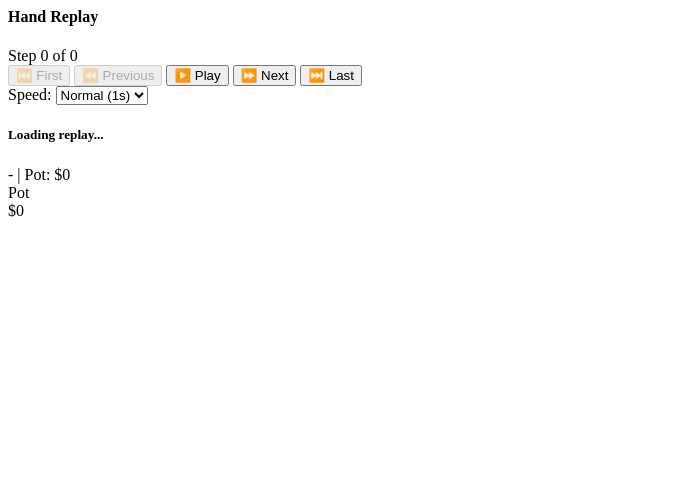
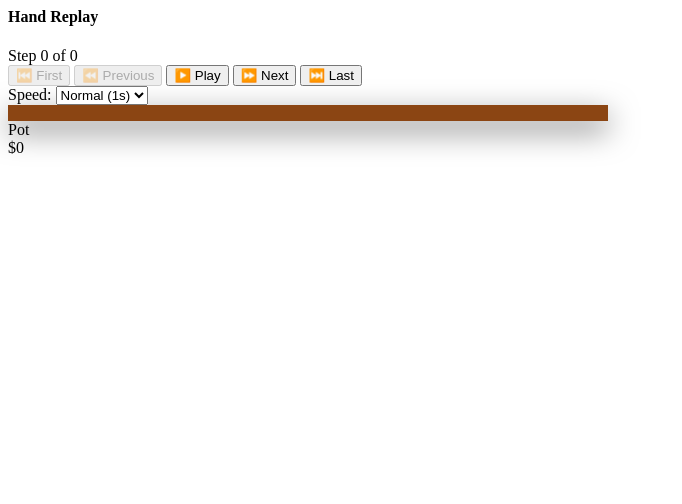
Before and after one commit to watwtat/jamnesia, a Flask app: template templates/hand_replay.html in a window 1280 px wide. Shown: the top 504 px of the page, without its empty margins (0-682 px from the left). Run offline with Flask 3, Linux system fonts and the light colour scheme; the template is opened without the code that fills it, so the values that code supplies are empty.

Commit message:
Improve poker table visualization with elliptical design and better layout
- Replace rectangular table with realistic elliptical poker table
- Add poker felt texture with radial gradient and wooden border
- Position players mathematically around ellipse perimeter
- Display hole cards horizontally instead of vertically
- Remove overlapping yellow action description section
- Adjust board cards and pot positioning to prevent overlap
- Enhance visual styling with proper shadows and borders

🤖 Generated with [Claude Code](https://claude.ai/code)

Co-Authored-By: Claude <noreply@anthropic.com>

```diff
--- a/templates/hand_replay.html
+++ b/templates/hand_replay.html
@@ -45,36 +45,38 @@
         </div>
     </div>
 
-    <!-- Current Action Description -->
-    <div class="bg-yellow-50 rounded-lg p-4">
-        <div class="text-center">
-            <h5 class="font-medium text-lg" id="action-description">Loading replay...</h5>
-            <div class="text-sm text-gray-600 mt-1">
-                <span id="current-street">-</span> | Pot: $<span id="current-pot">0</span>
-            </div>
-        </div>
+
+    <!-- Poker Table Visual -->
+    <div class="relative p-8 min-h-96">
+        <!-- Poker Table Surface (Elliptical) -->
+        <div class="poker-table-container relative mx-auto" style="width: 600px; height: 400px;">
+            <!-- Table Felt (Elliptical shape) -->
+            <div class="poker-table-felt absolute inset-0 rounded-full shadow-2xl"
+                 style="background: radial-gradient(ellipse, #0f5132 0%, #198754 30%, #0f5132 100%);
+                        border: 8px solid #8b4513;
+                        box-shadow: inset 0 0 50px rgba(0,0,0,0.3), 0 10px 30px rgba(0,0,0,0.5);">
             </div>
 
-    <!-- Poker Table Visual -->
-    <div class="bg-green-600 rounded-lg p-6 relative min-h-96">
+            <!-- Table Edge (Inner border) -->
+            <div class="absolute inset-2 rounded-full border-4 border-yellow-600 opacity-60"></div>
+
             <!-- Board Cards -->
-        <div class="absolute top-4 left-1/2 transform -translate-x-1/2">
+            <div class="absolute top-16 left-1/2 transform -translate-x-1/2">
                 <div class="flex space-x-2" id="board-cards">
                     <!-- Board cards will be populated here -->
                 </div>
             </div>
 
             <!-- Pot Display -->
-        <div class="absolute top-16 left-1/2 transform -translate-x-1/2 bg-white rounded-lg px-4 py-2">
+            <div class="absolute top-40 left-1/2 transform -translate-x-1/2 bg-white rounded-lg px-4 py-2 shadow-lg">
                 <div class="text-center">
                     <div class="text-xs text-gray-600">Pot</div>
                     <div class="font-bold text-lg">$<span id="pot-display">0</span></div>
                 </div>
             </div>
 
-        <!-- Players positioned around the table -->
-        <div class="relative h-full">
-            <div id="players-container" class="relative h-full">
+            <!-- Players positioned around the elliptical table -->
+            <div id="players-container" class="absolute inset-0">
                 <!-- Players will be positioned here -->
             </div>
         </div>
@@ -111,13 +113,9 @@ class HandReplay {
         this.progressBar = document.getElementById('progress-bar');
         this.currentStepSpan = document.getElementById('current-step');
         this.totalStepsSpan = document.getElementById('total-steps');
-        this.actionDescription = document.getElementById('action-description');
-        this.currentStreet = document.getElementById('current-street');
-        this.currentPot = document.getElementById('current-pot');
         this.potDisplay = document.getElementById('pot-display');
         this.boardCards = document.getElementById('board-cards');
         this.playersContainer = document.getElementById('players-container');
-        this.playersInfo = document.getElementById('players-info');
     }
 
     bindEvents() {
@@ -134,7 +132,6 @@ class HandReplay {
     async loadReplayData() {
         try {
             console.log(`Loading replay data for play_id: ${this.playId}`);
-            this.actionDescription.textContent = `Loading replay for ${this.playId}...`;
 
             const response = await fetch(`/api/hands/${this.playId}/replay`);
             console.log('Response status:', response.status);
@@ -152,7 +149,6 @@ class HandReplay {
             this.updateDisplay();
         } catch (error) {
             console.error('Error loading replay data:', error);
-            this.actionDescription.textContent = 'Error loading replay data: ' + error.message;
         }
     }
 
@@ -216,10 +212,7 @@ class HandReplay {
         const progress = ((this.currentStep) / (this.steps.length - 1)) * 100;
         this.progressBar.style.width = `${progress}%`;
 
-        // Update action description
-        this.actionDescription.textContent = step.description;
-        this.currentStreet.textContent = step.street;
-        this.currentPot.textContent = step.pot_size;
+        // Update pot display
         this.potDisplay.textContent = step.pot_size;
 
         // Update board cards
@@ -257,37 +250,56 @@ class HandReplay {
     }
 
     updatePlayers(players) {
-        // Position players around the table with hole cards
+        // Position players around the elliptical table
         this.playersContainer.innerHTML = '';
-        const positions = [
-            { top: '80%', left: '20%' },  // SB
-            { top: '80%', left: '80%' },  // BB
-            { top: '60%', left: '90%' },  // UTG
-            { top: '40%', left: '90%' },  // UTG1
-            { top: '20%', left: '80%' },  // MP
-            { top: '20%', left: '20%' },  // LJ
-            { top: '40%', left: '10%' },  // HJ
-            { top: '60%', left: '10%' },  // CO
-            { top: '80%', left: '50%' },  // BTN
-        ];
+
+        // Table dimensions (matching CSS)
+        const tableWidth = 600;
+        const tableHeight = 400;
+        const centerX = tableWidth / 2;
+        const centerY = tableHeight / 2;
+
+        // Ellipse parameters for player positioning (outside the felt with more spacing)
+        const radiusX = (tableWidth / 2) + 20; // More space for player boxes
+        const radiusY = (tableHeight / 2) + 15;
 
         players.forEach((player, index) => {
-            const pos = positions[index] || positions[0];
+            // Calculate angle around the ellipse (starting from bottom, going counter-clockwise)
+            const angleOffset = -Math.PI / 2; // Start from bottom (6 o'clock)
+            const angle = angleOffset + (index * 2 * Math.PI) / players.length;
+
+            // Calculate position on ellipse
+            const x = centerX + radiusX * Math.cos(angle);
+            const y = centerY + radiusY * Math.sin(angle);
+
             const playerElement = document.createElement('div');
-            playerElement.className = `absolute transform -translate-x-1/2 -translate-y-1/2 ${player.is_active ? 'bg-white' : 'bg-gray-200'} rounded-lg p-3 border-2 ${player.is_active ? 'border-green-400' : 'border-gray-300'} min-w-24 text-center shadow-md`;
-            playerElement.style.top = pos.top;
-            playerElement.style.left = pos.left;
+            playerElement.className = `absolute transform -translate-x-1/2 -translate-y-1/2 ${player.is_active ? 'bg-white' : 'bg-gray-200'} rounded-lg p-2 border-2 ${player.is_active ? 'border-green-400' : 'border-gray-300'} text-center shadow-lg`;
+            playerElement.style.left = `${x}px`;
+            playerElement.style.top = `${y}px`;
+            playerElement.style.zIndex = '10';
+            playerElement.style.minWidth = '120px';
 
-            // Parse hole cards for better display
-            const holeCardsDisplay = player.hole_cards ?
-                player.hole_cards.match(/.{1,2}/g)?.join(' ') || player.hole_cards : '';
+            // Parse hole cards for horizontal display
+            let holeCardsHtml = '';
+            if (player.hole_cards) {
+                const cards = player.hole_cards.match(/.{1,2}/g) || [];
+                holeCardsHtml = `
+                    <div class="flex justify-center space-x-1 mb-2">
+                        ${cards.map(card => `
+                            <div class="bg-white border border-gray-800 rounded text-xs px-1 py-0.5 font-mono text-black shadow-sm" style="min-width: 20px;">
+                                ${card}
+                            </div>
+                        `).join('')}
+                    </div>
+                `;
+            }
 
             playerElement.innerHTML = `
                 <div class="text-xs font-bold mb-1">${player.name}</div>
                 <div class="text-xs text-gray-600 mb-1">${player.position}</div>
-                ${player.hole_cards ? `<div class="text-xs bg-blue-100 rounded px-2 py-1 mb-1 font-mono">${holeCardsDisplay}</div>` : ''}
+                ${holeCardsHtml}
                 <div class="text-xs font-bold text-green-600">$${player.stack}</div>
-                ${player.current_bet > 0 ? `<div class="text-xs text-red-600 font-bold">Bet: $${player.current_bet}</div>` : ''}
+                ${player.current_bet > 0 ? `<div class="text-xs text-red-600 font-bold mt-1">Bet: $${player.current_bet}</div>` : ''}
             `;
 
             this.playersContainer.appendChild(playerElement);
```
Lines whose indentation alone changed are shown as unchanged.
